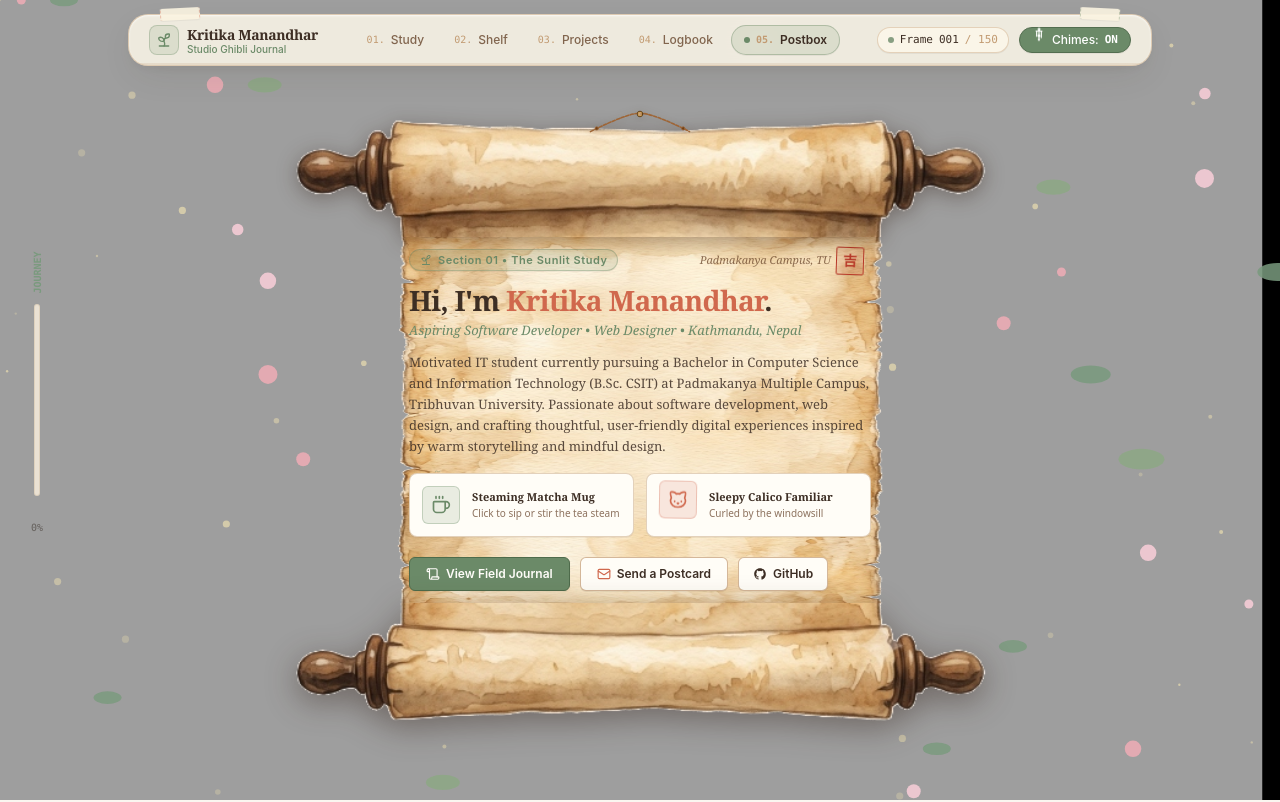
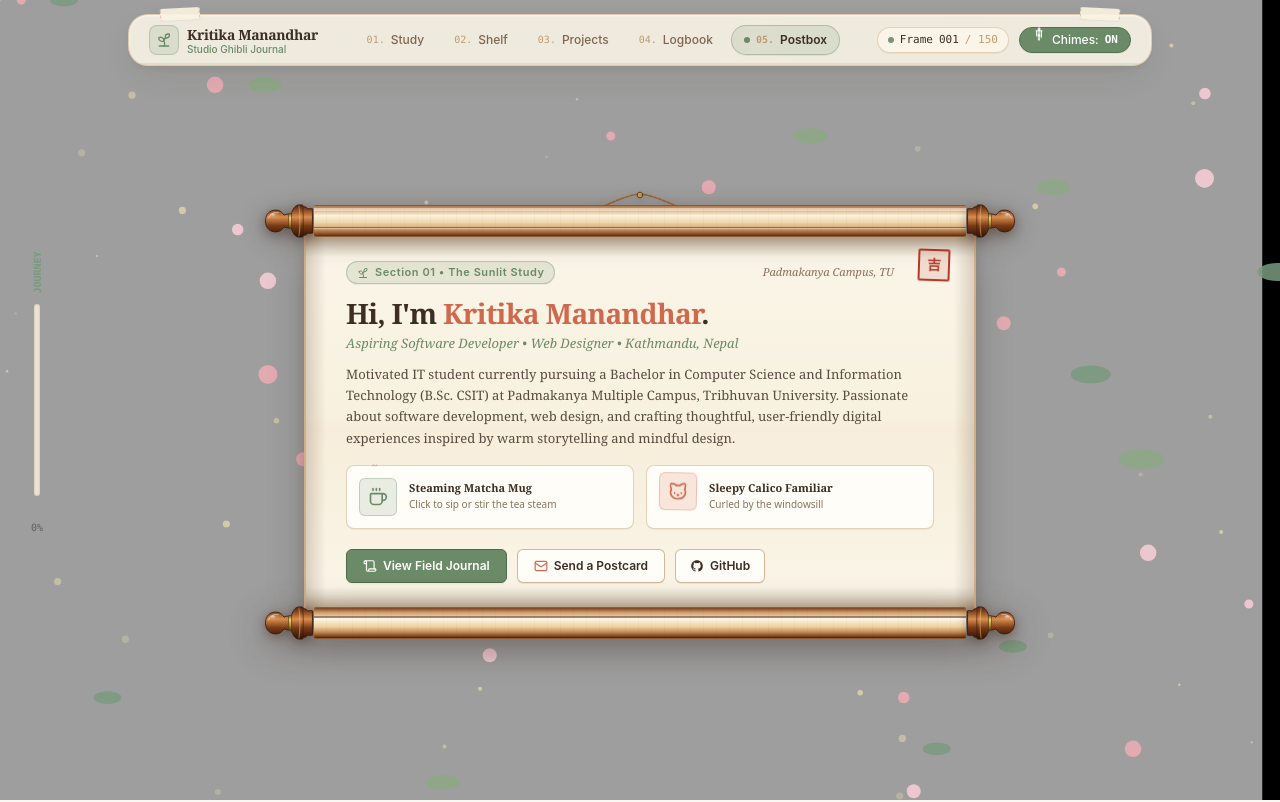
Before and after one commit to KritikaManandhar/portfolio, a Next.js app: page / in a window 1280 px wide. Shown: the top 802 px of the page. Built offline with nearby package versions, Linux system fonts and the light colour scheme.

Commit message:
feat: rebuild parchment scroll as pure SVG/CSS component replicating reference artwork

```diff
--- a/components/ui/ParchmentScroll.tsx
+++ b/components/ui/ParchmentScroll.tsx
@@ -2,9 +2,122 @@ import React from "react";
 
 interface ParchmentScrollProps {
   children: React.ReactNode;
-  maxWidth?: string; // e.g. "max-w-2xl", "max-w-3xl", "max-w-[780px]"
+  maxWidth?: string; // e.g. "max-w-2xl", "max-w-[760px]"
   className?: string;
   sealText?: string;
+}
+
+// Hand-Painted Turned Wooden Finial (Left)
+function ScrollFinialLeft() {
+  return (
+    <svg
+      viewBox="0 0 76 56"
+      className="w-8 sm:w-11 md:w-13 h-6 sm:h-8 md:h-9 shrink-0 select-none pointer-events-none drop-shadow-[0_3px_6px_rgba(40,18,8,0.35)]"
+      fill="none"
+    >
+      <defs>
+        {/* Polished Lacquered Rosewood / Walnut Wood Gradient */}
+        <linearGradient id="finialWoodGradL" x1="0%" y1="0%" x2="0%" y2="100%">
+          <stop offset="0%" stopColor="#482310" />
+          <stop offset="16%" stopColor="#8A4820" />
+          <stop offset="38%" stopColor="#D88D4E" />
+          <stop offset="65%" stopColor="#783A16" />
+          <stop offset="100%" stopColor="#2E1306" />
+        </linearGradient>
+
+        {/* Polished Antique Brass Inlay Collar */}
+        <linearGradient id="brassCollarGradL" x1="0%" y1="0%" x2="0%" y2="100%">
+          <stop offset="0%" stopColor="#806222" />
+          <stop offset="28%" stopColor="#F4D680" />
+          <stop offset="60%" stopColor="#C89E3E" />
+          <stop offset="100%" stopColor="#523B10" />
+        </linearGradient>
+
+        {/* Spherical Knob Radial Specular Reflection */}
+        <radialGradient id="knobHighlightGradL" cx="35%" cy="30%" r="65%">
+          <stop offset="0%" stopColor="rgba(255,255,255,0.65)" />
+          <stop offset="45%" stopColor="rgba(255,255,255,0.12)" />
+          <stop offset="100%" stopColor="rgba(255,255,255,0)" />
+        </radialGradient>
+      </defs>
+
+      {/* 1. Master Lathe-Turned Wooden Silhouette */}
+      <path
+        d="M 3 28
+           C 3 17, 10 11, 19 11
+           C 26 11, 29 15, 32 19
+           C 35 17, 39 17, 43 18
+           C 45 10, 49 3, 55 3
+           L 59 3
+           C 61 3, 62 4, 62 6
+           L 64 6
+           C 66 6, 67 7, 68 9
+           L 76 9
+           L 76 47
+           L 68 47
+           C 67 49, 66 50, 64 50
+           L 62 50
+           C 62 52, 61 53, 59 53
+           L 55 53
+           C 49 53, 45 46, 43 38
+           C 39 39, 35 39, 32 37
+           C 29 41, 26 45, 19 45
+           C 10 45, 3 39, 3 28
+           Z"
+        fill="url(#finialWoodGradL)"
+        stroke="#361708"
+        strokeWidth="1.3"
+        strokeLinejoin="round"
+      />
+
+      {/* 2. Turned Brass Inlay Ring on the Neck */}
+      <rect
+        x="39"
+        y="16.5"
+        width="4.5"
+        height="23"
+        rx="0.8"
+        fill="url(#brassCollarGradL)"
+        stroke="#4A340C"
+        strokeWidth="1"
+      />
+
+      {/* 3. Flared Collar Disc Concentric Turned Highlights */}
+      <path
+        d="M 55 4 C 57 18, 57 38, 55 52"
+        stroke="#F5CA7B"
+        strokeWidth="1.2"
+        fill="none"
+        opacity="0.65"
+      />
+      <path
+        d="M 61 7 C 62 19, 62 37, 61 49"
+        stroke="#381806"
+        strokeWidth="1.2"
+        fill="none"
+        opacity="0.8"
+      />
+
+      {/* 4. Spherical 3D Knob Specular Gloss Highlights */}
+      <ellipse cx="17" cy="20" rx="8" ry="5" fill="url(#knobHighlightGradL)" />
+      <path
+        d="M 8 23 C 11 16, 17 14, 23 15"
+        stroke="rgba(255,255,255,0.48)"
+        strokeWidth="1.6"
+        strokeLinecap="round"
+        fill="none"
+      />
+    </svg>
+  );
+}
+
+// Hand-Painted Turned Wooden Finial (Right - Exact Mirror)
+function ScrollFinialRight() {
+  return (
+    <div className="-scale-x-100 flex items-center">
+      <ScrollFinialLeft />
+    </div>
+  );
 }
 
 export default function ParchmentScroll({
@@ -14,9 +127,9 @@ export default function ParchmentScroll({
   sealText = "吉",
 }: ParchmentScrollProps) {
   return (
-    <div className={`relative w-full ${maxWidth} mx-auto my-2 sm:my-4 ${className}`}>
+    <div className={`relative w-full ${maxWidth} mx-auto my-3 sm:my-5 ${className}`}>
       {/* 1. BRAIDED SILK HANGING CORD (Artisanal Hanging Loop) */}
-      <div className="flex justify-center -mb-3 sm:-mb-4 pointer-events-none select-none relative z-30">
+      <div className="flex justify-center -mb-2 sm:-mb-3 pointer-events-none select-none relative z-30">
         <svg
           viewBox="0 0 160 28"
           className="w-24 sm:w-32 h-5 sm:h-6 text-[#9E6536] drop-shadow-[0_2px_4px_rgba(60,30,10,0.25)]"
@@ -37,30 +150,62 @@ export default function ParchmentScroll({
         </svg>
       </div>
 
-      {/* 2. TOP WOODEN SCROLL ROLLER (Authentic User-Provided Watercolor Scroll Asset) */}
-      <div className="relative w-full select-none pointer-events-none z-20">
-        <img
-          src="/scroll-top.png"
-          alt="Ancient Parchment Top Roller"
-          className="w-full h-auto block drop-shadow-[0_4px_10px_rgba(40,20,10,0.35)]"
-          draggable={false}
-        />
+      {/* 2. TOP WOODEN SCROLL ROLLER (Rolled Paper Cylinder & Lathe-Turned Finials) */}
+      <div className="relative -mx-3 sm:-mx-5 md:-mx-7 z-30 flex items-center select-none pointer-events-none drop-shadow-[0_5px_12px_rgba(40,18,8,0.32)]">
+        <ScrollFinialLeft />
+
+        {/* Master Rolled Parchment Cylinder */}
+        <div className="grow h-5 sm:h-7 md:h-8 relative overflow-hidden rounded-[2px] border-y border-[#8A5228]/85 shadow-[inset_0_1px_2px_rgba(255,255,255,0.4)]">
+          {/* Base Cylindrical Gradient */}
+          <div
+            className="absolute inset-0"
+            style={{
+              background:
+                "linear-gradient(180deg, #A87648 0%, #D8A976 12%, #FBF2DE 32%, #EED5AA 55%, #D4A874 74%, #8D5428 92%, #522D13 100%)",
+            }}
+          />
+          {/* Paper Wrap Crease Line */}
+          <div className="absolute top-[68%] inset-x-0 h-[1.5px] bg-[#6E3C18]/60 shadow-[0_1px_1px_rgba(255,255,255,0.35)]" />
+          {/* Cylindrical Top Specular Light Sheen */}
+          <div className="absolute top-[2px] inset-x-0 h-[2.5px] bg-white/45 blur-[0.5px]" />
+          {/* Fine Japanese Paper Fiber Striations */}
+          <div
+            className="absolute inset-0 opacity-15 pointer-events-none"
+            style={{
+              backgroundImage:
+                "repeating-linear-gradient(90deg, transparent, transparent 12px, rgba(90,40,10,0.2) 12px, rgba(90,40,10,0.2) 13px)",
+            }}
+          />
+        </div>
+
+        <ScrollFinialRight />
       </div>
 
       {/* 3. THE UNROLLED PARCHMENT SHEET (Authentic Rice Paper Watercolor Texture) */}
-      <div
-        className="relative w-full z-10 -my-[2px]"
-        style={{
-          backgroundImage: "url('/scroll-middle.png')",
-          backgroundSize: "100% 100%",
-          backgroundRepeat: "no-repeat",
-        }}
-      >
-        <div className="px-[16%] sm:px-[17%] py-2 sm:py-3.5 relative">
+      <div className="relative z-10 -my-1 sm:-my-1.5 mx-1.5 sm:mx-2.5 md:mx-3.5 rounded-sm overflow-hidden bg-[#FAF4E6] shadow-[0_16px_40px_-8px_rgba(35,16,6,0.32),0_4px_14px_rgba(50,22,8,0.12)] border-x-2 border-[#C2986E]/75">
+        {/* Multi-Tone Watercolor Rice-Paper Wash */}
+        <div
+          className="absolute inset-0 pointer-events-none"
+          style={{
+            background:
+              "linear-gradient(180deg, #F4E7CA 0%, #FAF5E8 4%, #F8F1DF 48%, #F7EEDA 52%, #FAF5E8 96%, #EDE0BE 100%)",
+          }}
+        />
+
+        {/* Left and Right Curled Paper Lateral Vignettes (3D Curl Depth) */}
+        <div className="absolute top-0 bottom-0 left-0 w-3.5 sm:w-5 bg-gradient-to-r from-[#4A240C]/18 via-[#4A240C]/06 to-transparent pointer-events-none z-10" />
+        <div className="absolute top-0 bottom-0 right-0 w-3.5 sm:w-5 bg-gradient-to-l from-[#4A240C]/18 via-[#4A240C]/06 to-transparent pointer-events-none z-10" />
+
+        {/* Top and Bottom Paper Curl Shadows */}
+        <div className="absolute top-0 inset-x-0 h-6 bg-gradient-to-b from-[#4A240C]/28 via-[#4A240C]/08 to-transparent pointer-events-none z-10" />
+        <div className="absolute bottom-0 inset-x-0 h-6 bg-gradient-to-t from-[#4A240C]/28 via-[#4A240C]/08 to-transparent pointer-events-none z-10" />
+
+        {/* Inner Content Area */}
+        <div className="relative z-10 px-5 sm:px-8 md:px-10 py-5 sm:py-7">
           {/* Authentic Hand-Pressed Vermilion Artist Hanko Stamp */}
           {sealText && (
             <div
-              className="absolute top-2 right-[17%] sm:top-3 sm:right-[18%] w-6 h-6 sm:w-7 sm:h-7 rounded-xs border-[1.5px] border-[#B83828] bg-[#B83828]/12 flex items-center justify-center text-[#B83828] select-none pointer-events-none shadow-2xs transform rotate-2 z-20"
+              className="absolute top-3 right-4 sm:top-4 sm:right-6 w-7 h-7 sm:w-8 sm:h-8 rounded-xs border-2 border-[#B83828] bg-[#B83828]/12 flex items-center justify-center text-[#B83828] select-none pointer-events-none shadow-2xs transform rotate-2 z-20"
               title="Studio Hanko Stamp"
             >
               <span className="text-xs sm:text-sm font-serif font-bold leading-none select-none">
@@ -74,14 +219,35 @@ export default function ParchmentScroll({
         </div>
       </div>
 
-      {/* 4. BOTTOM WOODEN SCROLL ROLLER (Authentic User-Provided Watercolor Scroll Asset) */}
-      <div className="relative w-full select-none pointer-events-none z-20">
-        <img
-          src="/scroll-bottom.png"
-          alt="Ancient Parchment Bottom Roller"
-          className="w-full h-auto block drop-shadow-[0_8px_16px_rgba(40,20,10,0.4)]"
-          draggable={false}
-        />
+      {/* 4. BOTTOM WOODEN SCROLL ROLLER */}
+      <div className="relative -mx-3 sm:-mx-5 md:-mx-7 z-30 flex items-center select-none pointer-events-none drop-shadow-[0_8px_18px_rgba(40,18,8,0.38)]">
+        <ScrollFinialLeft />
+
+        {/* Master Rolled Parchment Cylinder */}
+        <div className="grow h-5 sm:h-7 md:h-8 relative overflow-hidden rounded-[2px] border-y border-[#8A5228]/85 shadow-[inset_0_1px_2px_rgba(255,255,255,0.3)]">
+          {/* Base Bottom Cylinder Rolled Paper Gradient */}
+          <div
+            className="absolute inset-0"
+            style={{
+              background:
+                "linear-gradient(180deg, #7A421C 0%, #C89966 14%, #FBF2DE 38%, #EED2A2 62%, #C28D56 80%, #7E451E 94%, #42200A 100%)",
+            }}
+          />
+          {/* Paper Hem Wrap Crease */}
+          <div className="absolute top-[28%] inset-x-0 h-[1.5px] bg-[#5E2F10]/50 shadow-[0_1px_1px_rgba(255,255,255,0.3)]" />
+          {/* Cylindrical Specular Light Sheen */}
+          <div className="absolute top-[34%] inset-x-0 h-[2.5px] bg-white/40 blur-[0.5px]" />
+          {/* Fine Paper Striations */}
+          <div
+            className="absolute inset-0 opacity-15 pointer-events-none"
+            style={{
+              backgroundImage:
+                "repeating-linear-gradient(90deg, transparent, transparent 12px, rgba(90,40,10,0.2) 12px, rgba(90,40,10,0.2) 13px)",
+            }}
+          />
+        </div>
+
+        <ScrollFinialRight />
       </div>
     </div>
   );
```
